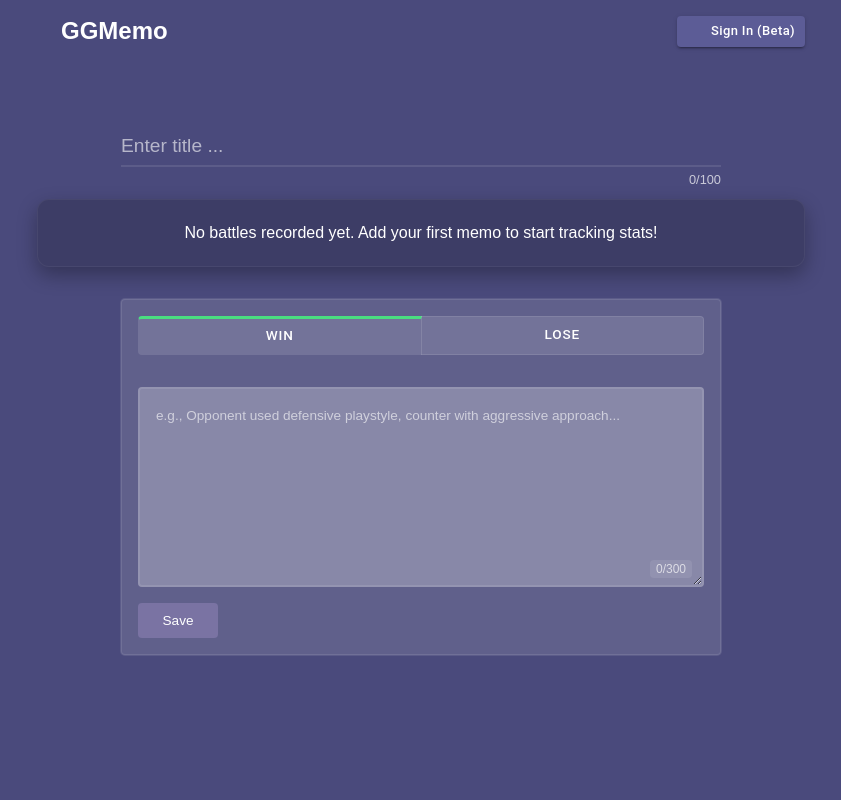
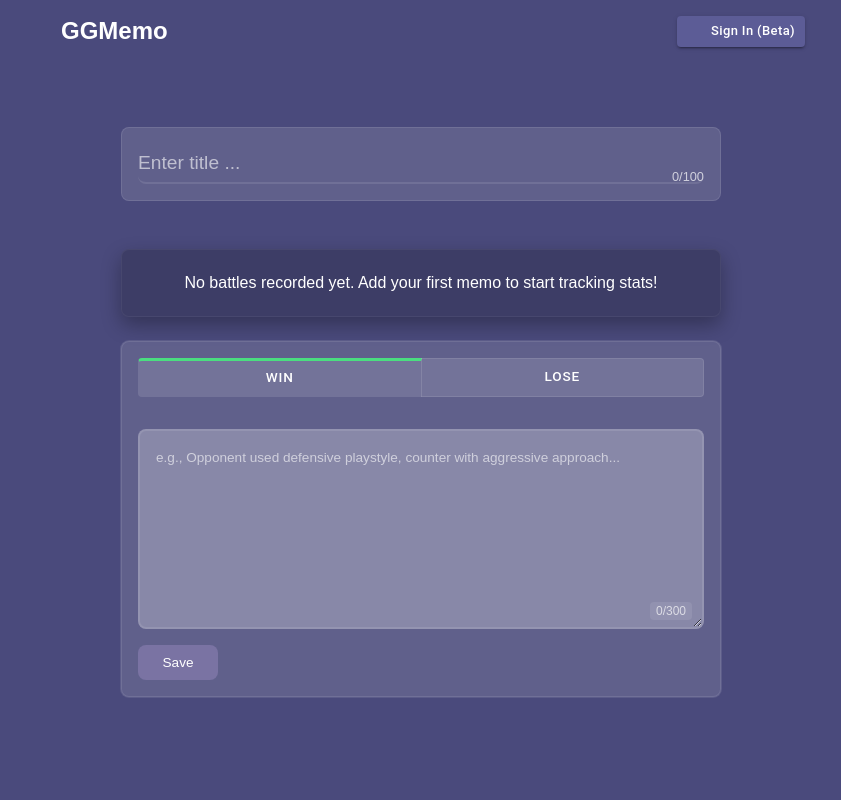
Before and after one commit to hoshito/ggmemo, a Next.js app: page / in a window 1280 px wide. Shown: the top 800 px of the page, without its empty margins (219-1060 px from the left). Built offline with nearby package versions, Linux system fonts and the light colour scheme; no server answers; some icons are missing.

Commit message:
refactor: 各コンポーネントの幅を統一

```diff
--- a/src/app/page.module.css
+++ b/src/app/page.module.css
@@ -8,6 +8,24 @@
   position: relative;
   composes: container from global;
   padding-block: 2rem;
+}
+
+/* 統一UIのための新しいセクション */
+.formSection {
+  display: flex;
+  flex-direction: column;
+  width: 100%;
+  max-width: 600px;
+  margin: 0 auto;
+}
+
+.componentWrapper {
+  width: 100%;
+  margin-bottom: 24px; /* すべてのコンポーネント間の統一マージン */
+}
+
+.commonComponent {
+  border-radius: 8px; /* 統一されたボーダーラディウス */
 }
 
 .myPageLink {
@@ -96,4 +114,7 @@
 
 .memoListContainer {
   margin-top: 2rem;
+  width: 100%;
+  max-width: 600px;
+  margin-inline: auto;
 }
--- a/src/app/page.tsx
+++ b/src/app/page.tsx
@@ -29,23 +29,29 @@ export default function Home() {
   return (
     <div className={styles.container}>
       <div style={{ minHeight: "90vh", position: "relative" }}>
-        {/* New memo form */}
-        <div className={styles.newMemoForm}>
+        {/* New memo form section */}
+        <div className={styles.formSection}>
+          <div className={styles.componentWrapper}>
             <TitleInput
               value={title}
               onChange={setTitle}
               placeholder="Enter title ..."
               aria-label="Memo title"
+              className={styles.commonComponent}
             />
+          </div>
 
-          {/* SessionStats コンポーネントを追加 */}
+          <div className={styles.componentWrapper}>
             <SessionStats memos={memos} />
+          </div>
 
+          <div className={styles.componentWrapper}>
             <MemoForm
               onSave={handleAddMemo}
               hideRating={true}
               memosCount={totalMemos}
             />
+          </div>
         </div>
 
         {/* Memo list */}
--- a/src/components/MemoCard/MemoCard.module.css
+++ b/src/components/MemoCard/MemoCard.module.css
@@ -1,13 +1,13 @@
 .cardWrapper {
   width: 100%;
-  max-width: 500px;
-  margin: 0.75rem auto;
+  max-width: 600px; /* 統一された幅 */
+  margin: 0 auto; /* 親コンポーネントでマージン制御 */
 }
 
 @media (max-width: 768px) {
   .cardWrapper {
-    max-width: 95%;
-    margin: 0.75rem auto;
+    max-width: 100%;
+    margin: 0 auto;
   }
 
   .cardContent {
@@ -32,7 +32,7 @@
 .card {
   width: 100%;
   border: 1px solid var(--divider);
-  border-radius: 4px;
+  border-radius: 8px; /* 統一されたボーダーラディウス */
   background-color: var(--surface);
   overflow: hidden;
   transition: all 0.2s ease;
@@ -72,7 +72,7 @@
 .resultBadge {
   font-weight: 600;
   padding: 6px 12px;
-  border-radius: 3px;
+  border-radius: 4px; /* バッジは少し小さめのラディウス */
   font-size: 0.85rem;
   letter-spacing: 0.8px;
   text-transform: uppercase;
--- a/src/components/MemoForm/MemoForm.module.css
+++ b/src/components/MemoForm/MemoForm.module.css
@@ -5,7 +5,7 @@
   border: 2px solid var(--divider);
   background-color: rgba(255, 255, 255, 0.25);
   color: var(--foreground);
-  border-radius: 4px;
+  border-radius: 8px; /* 統一ボーダーラディウス */
   font-size: 1rem;
   font-family: inherit;
 }
@@ -35,12 +35,12 @@
 }
 
 .container {
-  max-width: 600px;
-  margin: 0 auto;
+  width: 100%; /* 幅を親コンテナに合わせる */
+  margin: 0; /* マージンを削除して親コンポーネントで制御 */
   padding: 16px;
   font-family: Arial, sans-serif;
   border: 1px solid var(--divider);
-  border-radius: 4px;
+  border-radius: 8px; /* 統一ボーダーラディウス */
   background-color: var(--surface);
   transition: all 0.2s ease;
   position: relative;
@@ -50,7 +50,7 @@
   .container {
     max-width: 100%;
     padding: 16px;
-    margin: 8px;
+    margin: 0; /* マージンを削除して親コンポーネントで制御 */
   }
 
   .textarea {
@@ -88,7 +88,7 @@
   left: -1px;
   right: -1px;
   bottom: -1px;
-  border-radius: 4px;
+  border-radius: 8px; /* 統一ボーダーラディウス */
   pointer-events: none;
   box-shadow: 0 0 0 1px var(--divider);
   transition: all 0.2s ease;
@@ -137,7 +137,7 @@
   border: 2px solid var(--divider);
   background-color: rgba(255, 255, 255, 0.25);
   color: var(--foreground);
-  border-radius: 4px;
+  border-radius: 8px; /* 統一ボーダーラディウス */
   resize: vertical;
   font-size: 0.85rem;
   line-height: 1.6;
@@ -184,7 +184,7 @@
 
 .btn {
   padding: 8px 16px;
-  border-radius: 4px;
+  border-radius: 8px; /* 統一ボーダーラディウス */
   cursor: pointer;
   font-weight: 500;
   font-size: 0.85rem;
@@ -279,7 +279,7 @@
   background-color: var(--surface);
   border: 2px solid var(--error);
   color: var(--error);
-  border-radius: 4px;
+  border-radius: 8px; /* 統一ボーダーラディウス */
   font-size: 0.875rem;
   text-align: center;
 }
--- a/src/components/MemoList/MemoList.module.css
+++ b/src/components/MemoList/MemoList.module.css
@@ -41,24 +41,27 @@
 .memoList {
   display: flex;
   flex-direction: column;
-  gap: 16px;
-  margin-bottom: 30px;
+  gap: 16px; /* 統一された間隔 */
+  margin-bottom: 24px; /* 統一された間隔 */
+  width: 100%;
 }
 
 .memoItem {
   width: 100%;
+  /* MemoCardが8pxのボーダーラディウスを持つように修正 */
 }
 
 .emptyList {
   text-align: center;
   padding: 32px 16px;
   background-color: var(--surface);
-  border-radius: 8px;
+  border-radius: 8px; /* 統一されたボーダーラディウス */
   font-size: 1rem;
   color: var(--foreground);
-  margin: 16px 8px 24px;
+  margin: 16px 0 24px;
   min-height: 44px;
   display: flex;
   align-items: center;
   justify-content: center;
+  width: 100%;
 }
--- a/src/components/SessionStats/SessionStats.module.css
+++ b/src/components/SessionStats/SessionStats.module.css
@@ -1,13 +1,14 @@
 .container {
-  margin-block: 2rem;
+  margin-block: 0; /* マージン削除（親コンテナで制御） */
   background: var(--secondary);
-  border-radius: 12px;
+  border-radius: 8px; /* 統一されたボーダーラディウス */
   padding: 0;
   position: relative;
   overflow: hidden;
   transition: all 0.3s ease;
   box-shadow: 0 8px 20px rgba(0, 0, 0, 0.3);
   border: 1px solid rgba(255, 255, 255, 0.05);
+  width: 100%; /* 幅を親コンテナに合わせる */
 }
 
 .resultsContainer {
--- a/src/components/TitleInput/TitleInput.module.css
+++ b/src/components/TitleInput/TitleInput.module.css
@@ -1,9 +1,13 @@
 .titleInputContainer {
   position: relative;
   width: 100%;
-  max-width: 600px;
   margin-bottom: 1.5rem;
   margin-inline: auto;
+  /* ボーダーを追加して統一感を出す */
+  border: 1px solid var(--divider);
+  border-radius: 8px;
+  padding: 16px;
+  background-color: var(--surface);
 }
 
 .titleInput {
@@ -29,8 +33,8 @@
 
 .characterCount {
   position: absolute;
-  right: 0;
-  bottom: -20px;
+  right: 16px;
+  bottom: 16px;
   font-size: 0.8rem;
   color: var(--foreground);
   opacity: 0.7;
```
Lines whose indentation alone changed are shown as unchanged.
